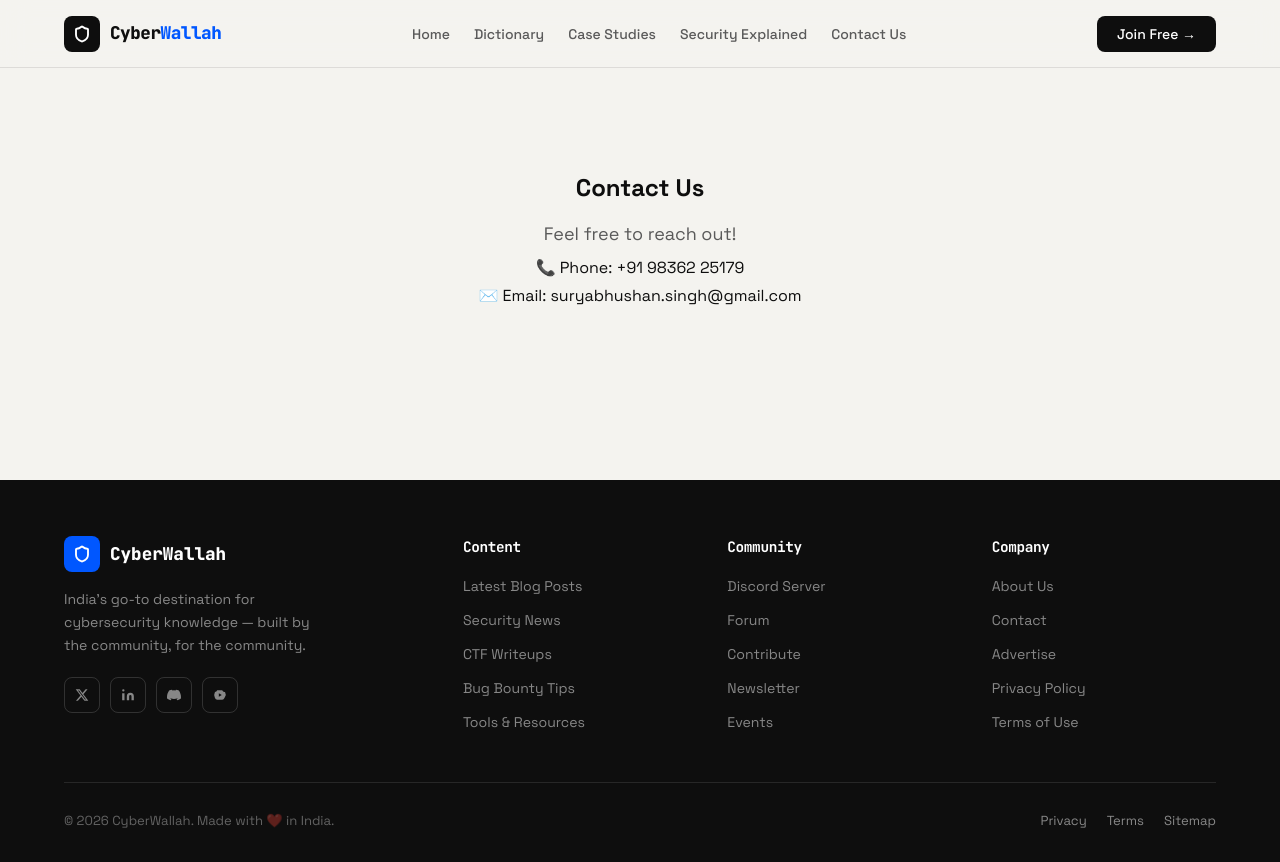
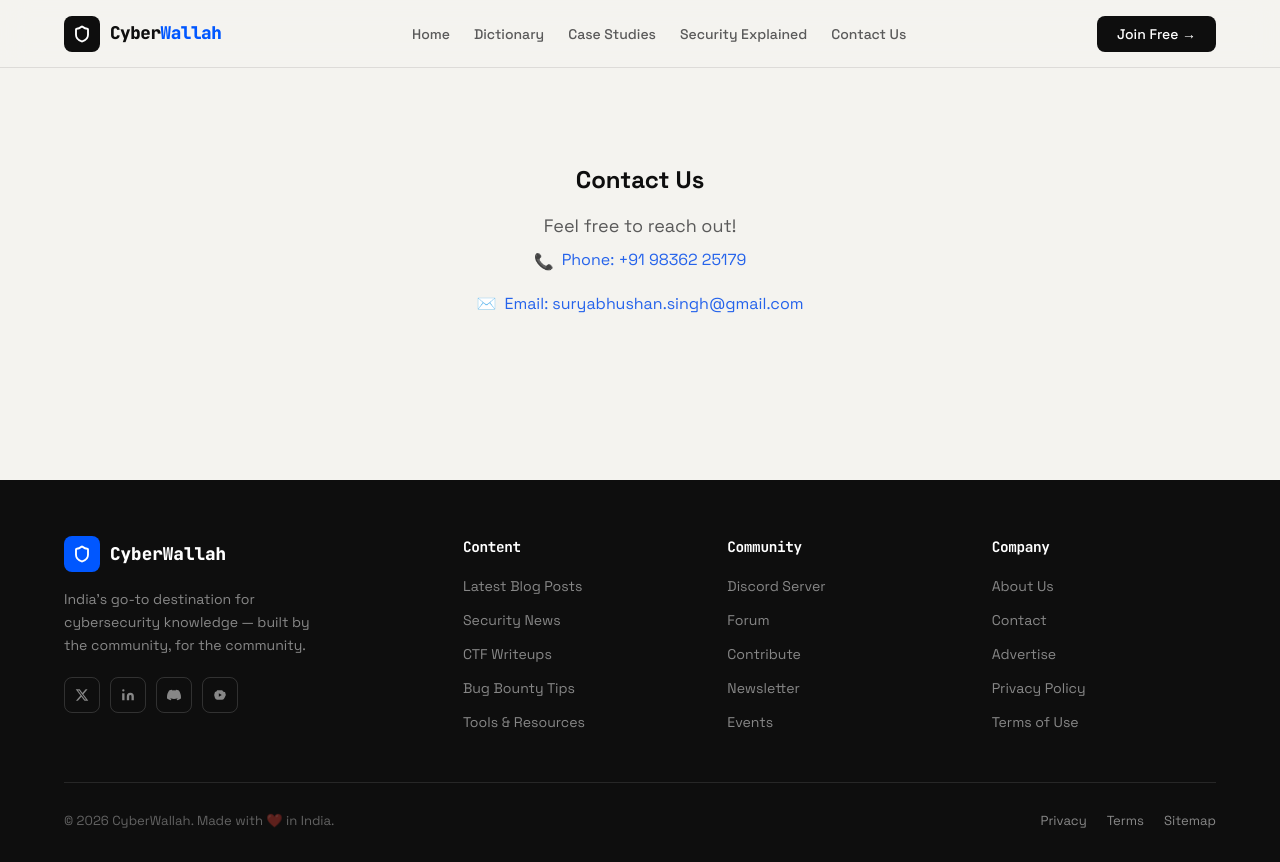
Before and after one commit to adarsh-singhdev/cyberwallah.in, a React (Vite) app: page /contact-us in a window 1280 px wide. Built offline with nearby package versions, Linux system fonts and the light colour scheme.

Commit message:
ui fixed

```diff
--- a/src/pages/ContactUs.jsx
+++ b/src/pages/ContactUs.jsx
@@ -3,8 +3,26 @@ export default function ContactUs() {
     <div className="flex flex-col items-center justify-center h-[60vh] text-center">
       <h1 className="text-2xl font-bold mb-4">Contact Us</h1>
       <p className="text-lg text-ink-soft mb-2">Feel free to reach out!</p>
-      <div className="text-base text-ink mb-1">📞 Phone: +91 98362 25179</div>
-      <div className="text-base text-ink">✉️ Email: suryabhushan.singh@gmail.com</div>
+       <div className="flex flex-col items-center space-y-4">
+         <div className="flex items-center space-x-2">
+           <span role="img" aria-label="phone">📞</span>
+           <a
+             href="tel:+919836225179"
+             className="text-base  mb-1 text-blue-600 hover:underline focus:outline-none"
+           >
+             Phone: +91 98362 25179
+           </a>
+         </div>
+         <div className="flex items-center space-x-2">
+           <span role="img" aria-label="email">✉️</span>
+           <a
+             href="mailto:suryabhushan.singh@gmail.com"
+             className="text-base  text-blue-600 hover:underline focus:outline-none"
+           >
+             Email: suryabhushan.singh@gmail.com
+           </a>
+         </div>
+       </div>
     </div>
   );
 }
```
